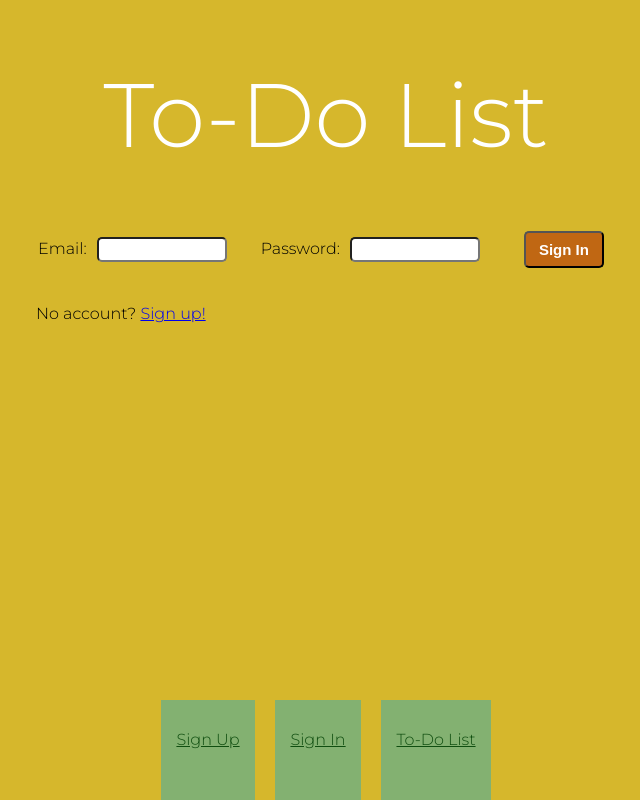
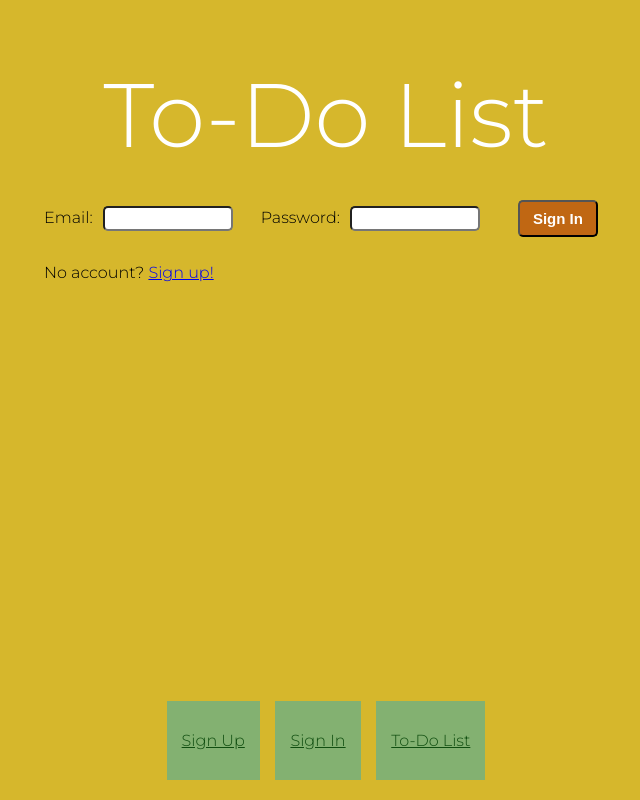
Before and after one commit to DannieSchu/todos-front-end, a React (Create React App) app: page /signin in a window 1280 px wide. Shown: the whole page, without its empty margins (314-954 px from the left). Built offline with nearby package versions, Linux system fonts and the light colour scheme.

Commit message:
clean up css

```diff
--- a/src/App.css
+++ b/src/App.css
@@ -19,7 +19,7 @@ h1 {
   margin-bottom: 20px;
 }
 
-main {
+.flex-column {
   display: flex;
   flex-direction: column;
   justify-content: space-around;
@@ -32,10 +32,6 @@ main > div {
   padding: 30px;
   margin: 30px;
   border-radius: 10px;
-  display: flex;
-  flex-direction: column;
-  align-items: center;
-  justify-content: space-around;
 }
 
 li {
@@ -44,15 +40,18 @@ li {
   padding: 5px;
 }
 
-.add {
+.flex-row {
   display: flex;
   flex-direction: row;
   justify-content: space-evenly;
   align-items: center;
+}
+
+div.flex-row {
   width: 60%;
 }
 
-.add > input {
+.flex-row > input {
   width: 300px;
   padding: 5px 20px;
   background-color: rgb(218, 162, 78);
@@ -84,19 +83,13 @@ button:hover {
 
 footer {
   position: fixed;
-  display: flex;
-  flex-direction: row;
-  justify-content: center;
   width: 100%;
-  height: 100px;
+  height: 120px;
   bottom: 0;
   left: 0
 }
 
 footer > nav {
-  display: flex;
-  flex-direction: row;
-  justify-content: space-around;
   width: 350px;
 }
 
@@ -111,19 +104,7 @@ nav a:hover {
   background-color: rgb(236, 222, 143);
 }
 
-.form-container {
-  display: flex;
-  flex-direction: column;
-  align-items: center;
-  justify-content: center;
-  margin-top: 4%;
-}
-
 form {
-  display: flex;
-  flex-direction: row;
-  justify-content: space-around;
-  align-items: center;
   width: 600px;
 }
 
@@ -136,7 +117,7 @@ label > input {
 
 form + div {
   width: 600px;
-  padding: 10px;
+  padding: 0px 18px;
   display: flex;
   flex-direction: row;
   justify-content: flex-start;
--- a/src/Components/AddTodo.js
+++ b/src/Components/AddTodo.js
@@ -3,7 +3,7 @@ import React, { Component } from 'react'
 export default class AddTodo extends Component {
     render() {
         return (
-            <div className="add">
+            <div className="flex-row">
                 <input
                     onChange={this.props.handleInput} placeholder="Create a new todo item..."
                     />
--- a/src/Components/Footer.js
+++ b/src/Components/Footer.js
@@ -4,8 +4,8 @@ import { NavLink } from 'react-router-dom';
 export default class Footer extends Component {
     render() {
         return (
-            <footer>
-                 <nav>
+            <footer className="flex-row">
+                 <nav className="flex-row">
                     <NavLink to="/signup">Sign Up</NavLink>
                     <NavLink to="/signin">Sign In</NavLink>
                     <NavLink exact to="/">To-Do List</NavLink>
--- a/src/Components/SignIn.js
+++ b/src/Components/SignIn.js
@@ -21,8 +21,8 @@ export default class SignIn extends Component {
     }
     render() {
         return (
-            <div className="form-container">
-                <form onSubmit={this.handleSignIn}>
+            <div className="flex-column">
+                <form className="flex-row" onSubmit={this.handleSignIn}>
                     <label>Email:
                         <input onChange={(e) => this.setState({ email: e.target.value })} required/>
                     </label>
--- a/src/Components/SignUp.js
+++ b/src/Components/SignUp.js
@@ -30,8 +30,8 @@ export default class SignUp extends Component {
 
     render() {
         return (
-            <div className="form-container">
-                <form onSubmit={this.handleSignUp}>
+            <div className="flex-column">
+                <form className="flex-row" onSubmit={this.handleSignUp}>
                     <label>Email:
                         <input onChange={(e) => this.setState({ email: e.target.value })} required />
                     </label>
--- a/src/Components/TodoList.js
+++ b/src/Components/TodoList.js
@@ -64,19 +64,18 @@ export default class TodoList extends Component {
             </li>
         )
         return (
-            <main>
+            <main className="flex-column">
                 {todos.length > 0 &&
-                    <div
+                    <div className="flex-column"
                         style={{
                             display: this.state.todos ? 'flex' : 'none'}
-                        }
-                        className="list-container">
+                        }>
                         <ol>
                             {mappedTodos}
                         </ol>
                     </div>
                 }
-                <div className="add-container">
+                <div className="flex-column">
                     <AddTodo
                         todoInput={this.state.todoInput}
                         handleInput={(e) => this.setState({ todoInput: e.target.value})}
```
